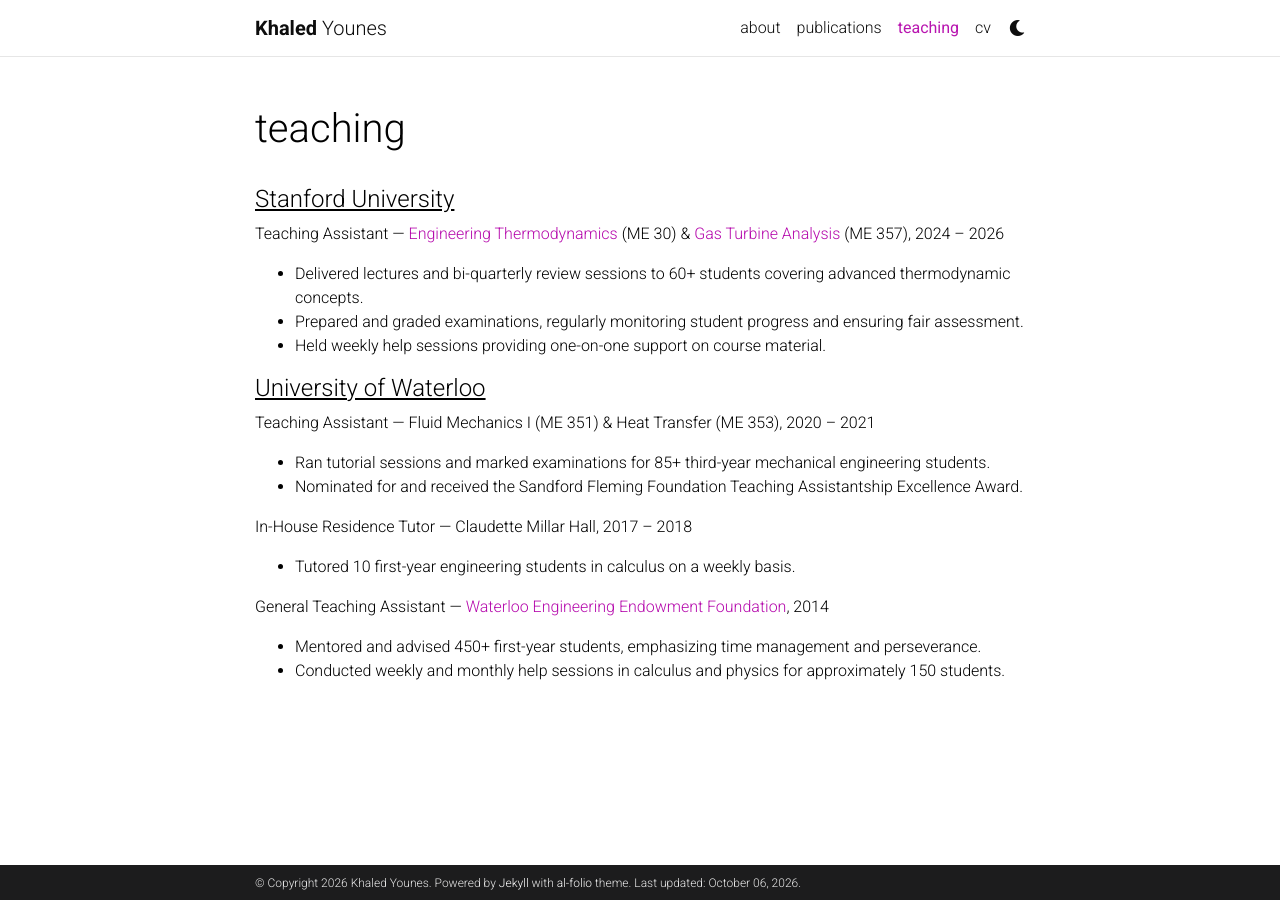
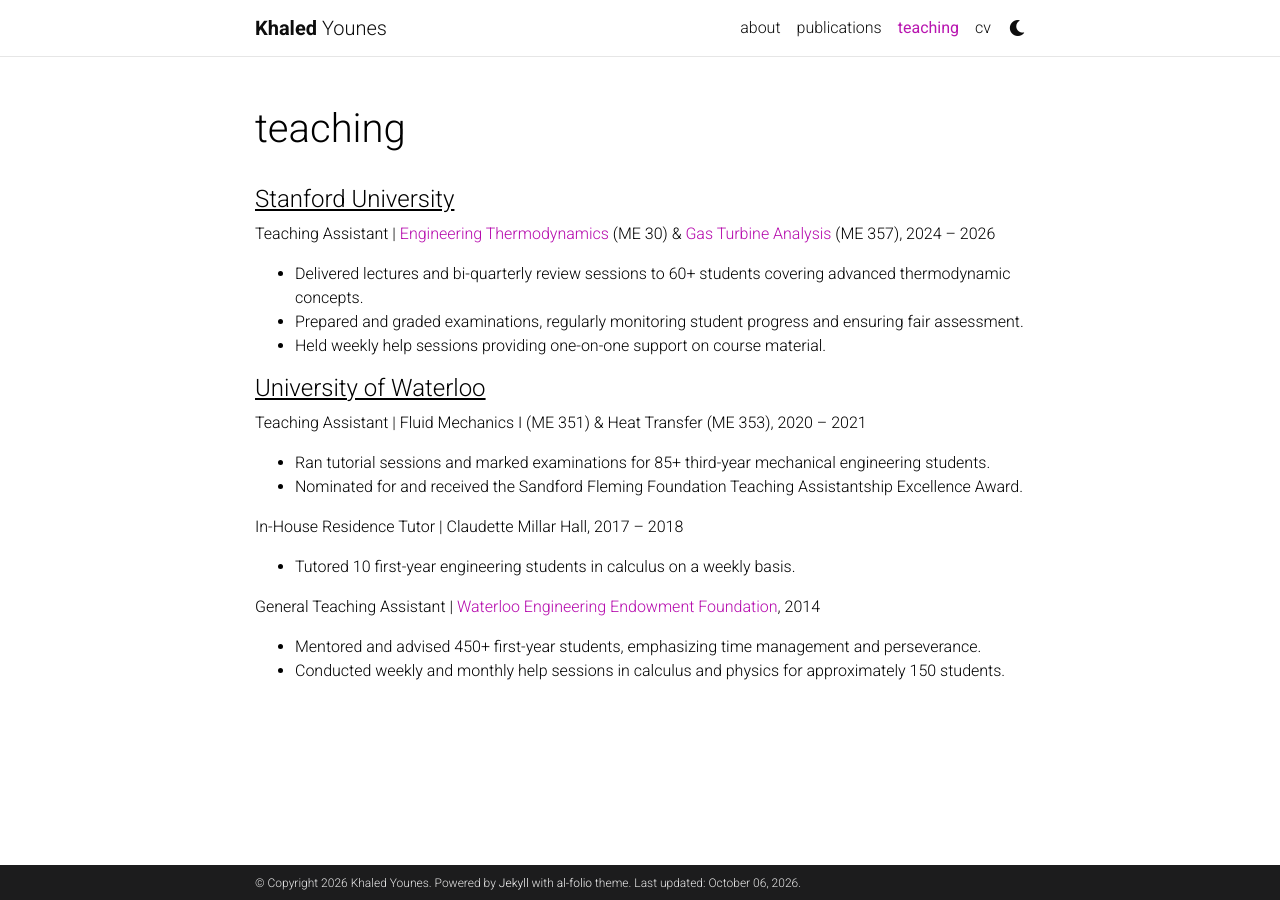
Before and after one commit to kyounes14/kyounes14.github.io, a Jekyll site: the page built from _pages/teaching.md, in a window 1280 px wide. Built offline with Jekyll 4.4.1, drawn with Linux system fonts in a browser that asks for light colours; comment, search, counter and statistics services are not loaded; a style sheet for code colours, icons or effects is not loaded.

```diff
--- a/_pages/teaching.md
+++ b/_pages/teaching.md
@@ -8,7 +8,7 @@ nav_order: 2
 ---
 
 <h4><u>Stanford University</u></h4>
-Teaching Assistant --- [Engineering Thermodynamics](/assets/pdf/Stanford_ME30_Fall2024_Syllabus.pdf) (ME 30) & [Gas Turbine Analysis](/assets/pdf/Stanford_ME357_Fall2025_Syllabus.pdf) (ME 357), 2024 -- 2026
+Teaching Assistant | [Engineering Thermodynamics](/assets/pdf/Stanford_ME30_Fall2024_Syllabus.pdf) (ME 30) & [Gas Turbine Analysis](/assets/pdf/Stanford_ME357_Fall2025_Syllabus.pdf) (ME 357), 2024 -- 2026
 <ul>
 <li>Delivered lectures and bi-quarterly review sessions to 60+ students covering advanced thermodynamic concepts.</li>
 <li>Prepared and graded examinations, regularly monitoring student progress and ensuring fair assessment.</li>
@@ -16,18 +16,18 @@ Teaching Assistant --- [Engineering Thermodynamics](/assets/pdf/Stanford_ME30_Fa
 </ul>
 
 <h4><u>University of Waterloo</u></h4>
-Teaching Assistant --- Fluid Mechanics I (ME 351) & Heat Transfer (ME 353), 2020 -- 2021
+Teaching Assistant | Fluid Mechanics I (ME 351) & Heat Transfer (ME 353), 2020 -- 2021
 <ul>
 <li>Ran tutorial sessions and marked examinations for 85+ third-year mechanical engineering students.</li>
 <li>Nominated for and received the Sandford Fleming Foundation Teaching Assistantship Excellence Award.</li>
 </ul>
 
-In-House Residence Tutor --- Claudette Millar Hall, 2017 -- 2018
+In-House Residence Tutor | Claudette Millar Hall, 2017 -- 2018
 <ul>
 <li>Tutored 10 first-year engineering students in calculus on a weekly basis.</li>
 </ul>
 
-General Teaching Assistant --- [Waterloo Engineering Endowment Foundation](https://uwaterloo.ca/engineering-endowment-foundation/), 2014
+General Teaching Assistant | [Waterloo Engineering Endowment Foundation](https://uwaterloo.ca/engineering-endowment-foundation/), 2014
 <ul>
 <li>Mentored and advised 450+ first-year students, emphasizing time management and perseverance.</li>
 <li>Conducted weekly and monthly help sessions in calculus and physics for approximately 150 students.</li>
```
